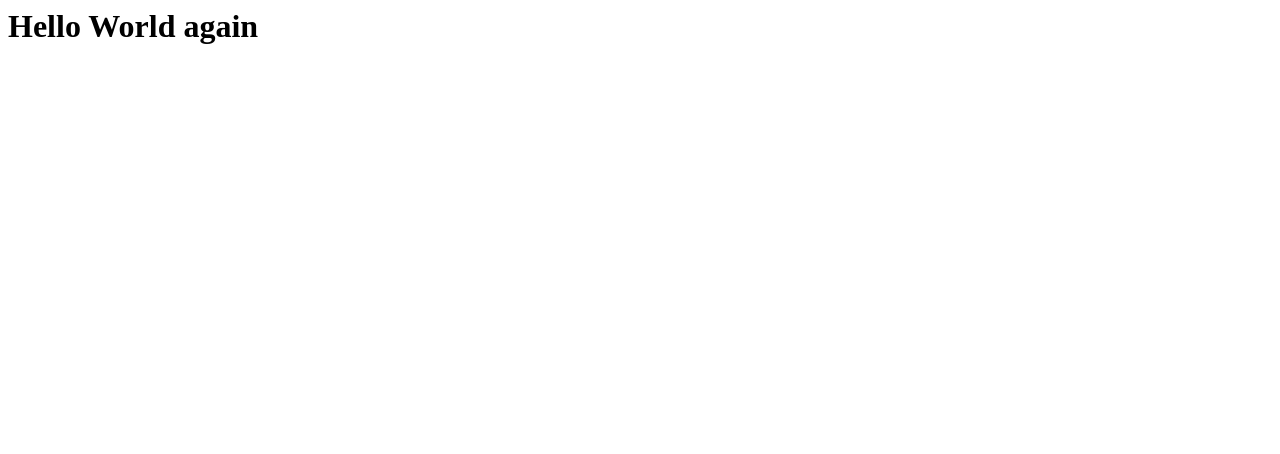
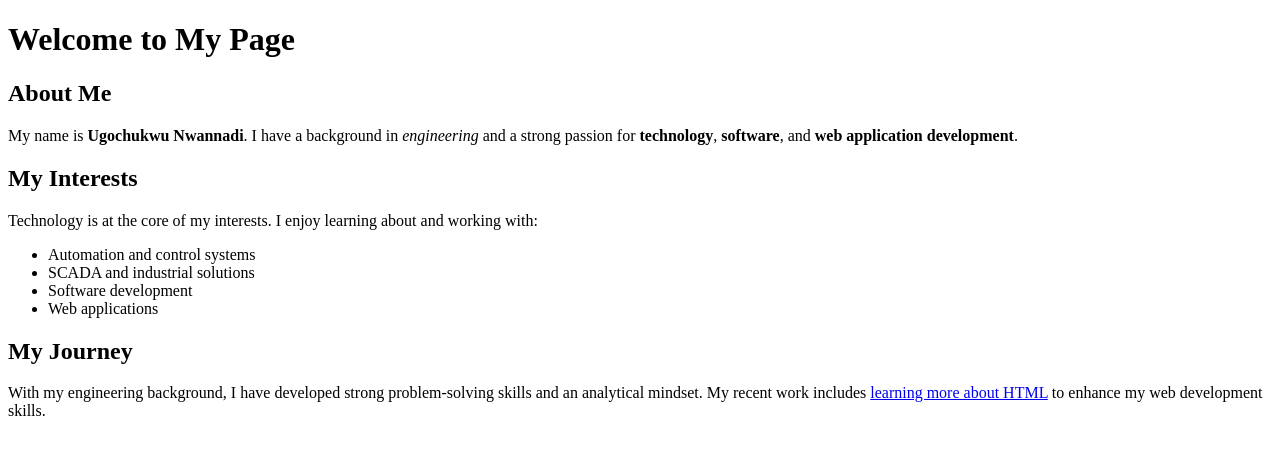
Before and after one commit to UgoSHU/MyFirstWebApp, a plain HTML site: page index.html in a window 1280 px wide. Drawn offline with Linux system fonts and the light colour scheme.

Commit message:
Add files via upload
Enhanced first webpage

```diff
--- a/index.html
+++ b/index.html
@@ -1,8 +1,27 @@
-<html>
- <head>
-  <title>Hello World</title>
- </head>
- <body>
-  <h1>Hello World again</h1>
- </body>
+<!DOCTYPE html>
+<html lang="en">
+    <html>
+        <head>
+            <title>About Ugochukwu</title>
+        </head>
+        <body>
+
+            <h1>Welcome to My Page</h1>
+
+            <h2>About Me</h2>
+            <p>My name is <strong>Ugochukwu Nwannadi</strong>. I have a background in <em>engineering</em> and a strong passion for <b>technology</b>, <b>software</b>, and <b>web application development</b>.</p>
+
+            <h2>My Interests</h2>
+            <p>Technology is at the core of my interests. I enjoy learning about and working with:</p>
+            <ul>
+                <li>Automation and control systems</li>
+                <li>SCADA and industrial solutions</li>
+                <li>Software development</li>
+                <li>Web applications</li>
+            </ul>
+
+            <h2>My Journey</h2>
+            <p>With my engineering background, I have developed strong problem-solving skills and an analytical mindset. My recent work includes <a href="https://www.w3schools.com/html/default.asp" target="_blank">learning more about HTML</a> to enhance my web development skills.</p>
+
+        </body>
 </html>
```
